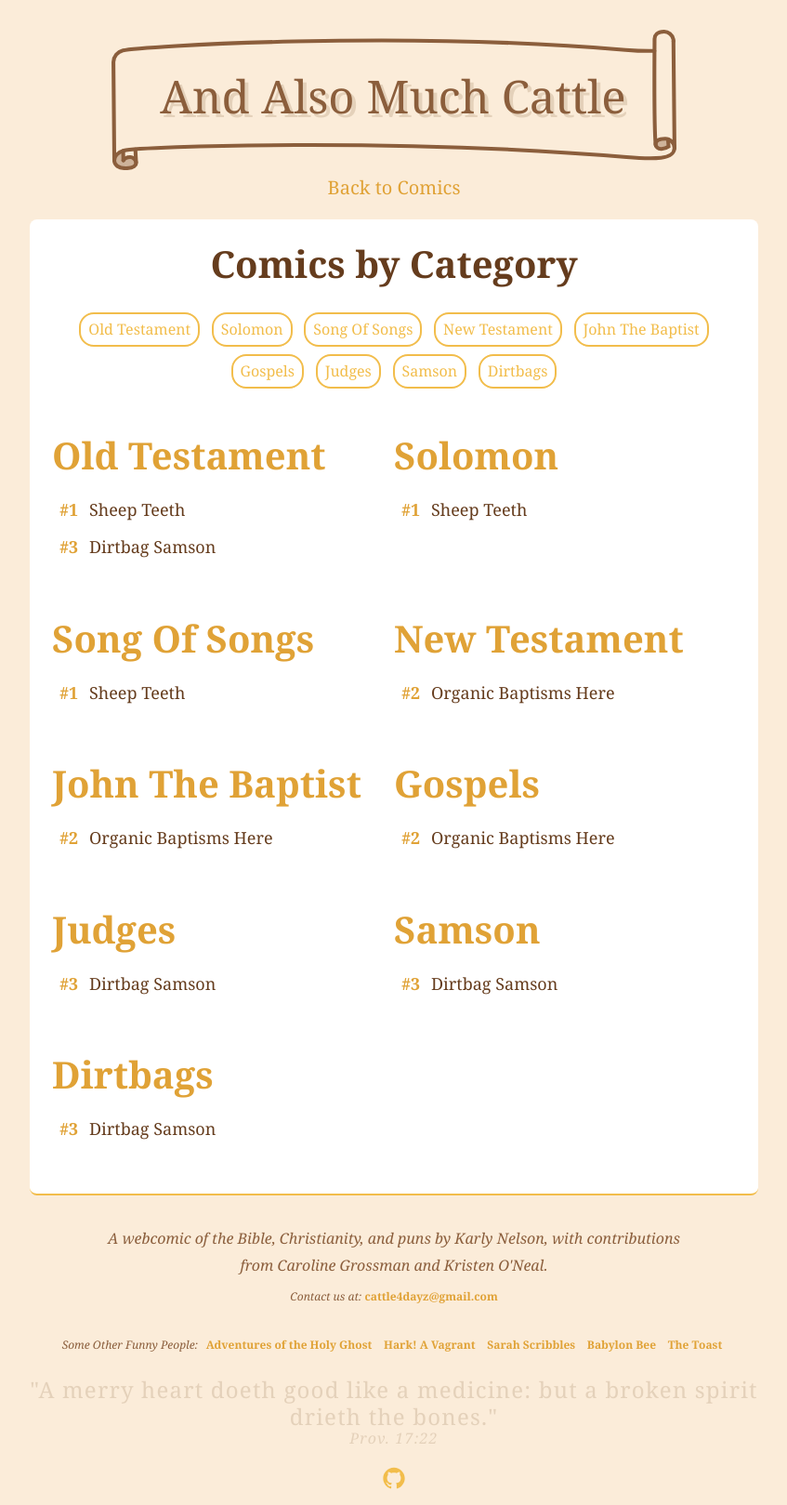
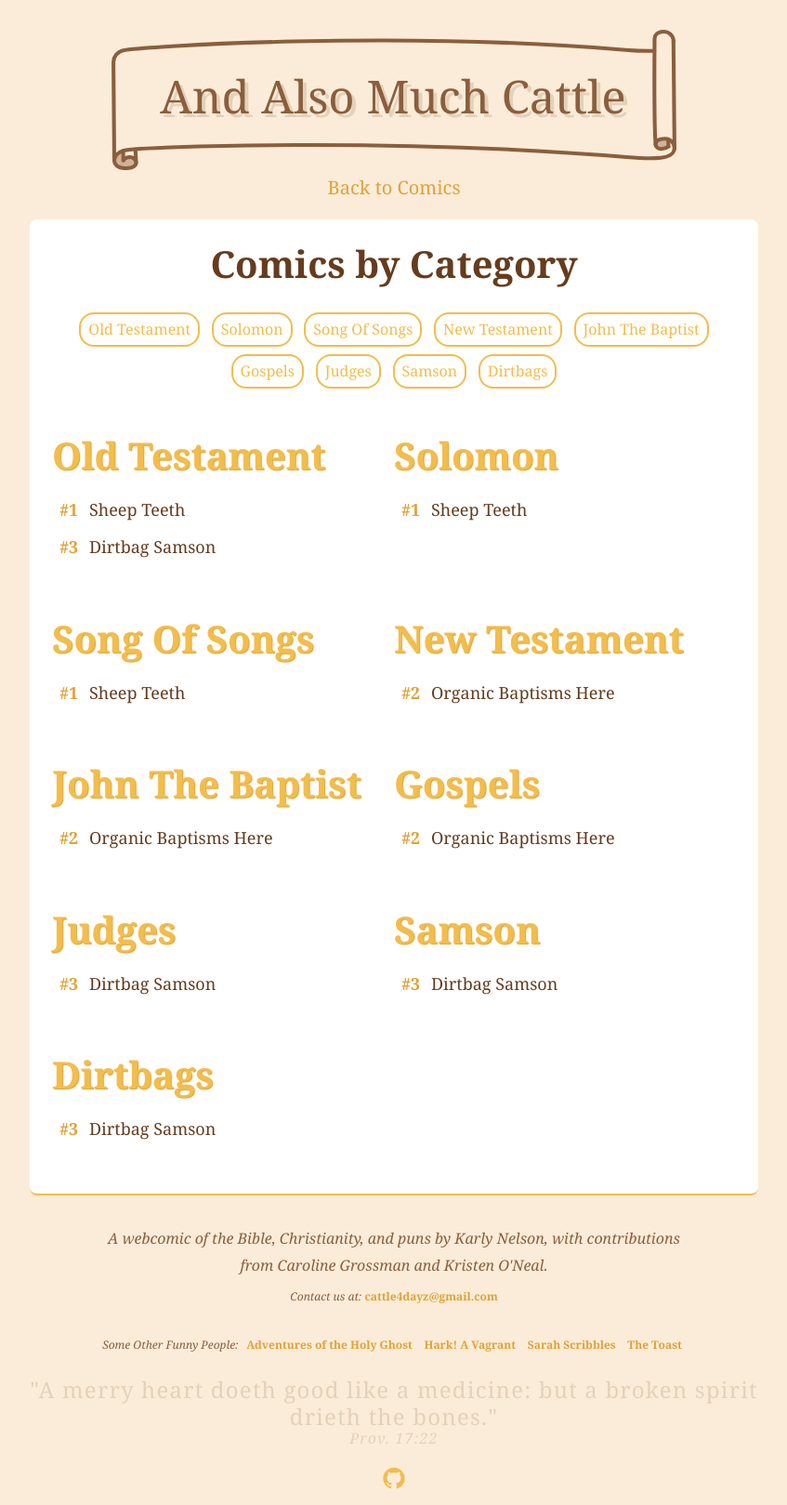
Before and after one commit to karlyanelson/andalsomuchcattle, a Jekyll site: the page built from pages/archive.html, in a window 1280 px wide. Shown: the whole page at 93% size, without its empty margins (216-1063 px from the left). Built offline with Jekyll 4.4.1, drawn with Linux system fonts in a browser that asks for light colours; some web fonts are replaced; comment, search, counter and statistics services are not loaded.

Commit message:
added drop cap fanciness

```diff
--- a/_includes/footer.html
+++ b/_includes/footer.html
@@ -11,7 +11,6 @@
       <li><a href="http://adventuresoftheholyghost.tumblr.com" target="_blank">Adventures of the Holy Ghost</a></li>
       <li><a href="http://www.harkavagrant.com" target="_blank">Hark! A Vagrant</a></li>
       <li><a href="http://www.gocomics.com/sarahs-scribbles/" target="_blank">Sarah Scribbles</a></li>
-      <li><a href="http://babylonbee.com" target="_blank">Babylon Bee</a></li>
       <li><a href="http://the-toast.net/series/two-monks-inventing-things/" target="_blank">The Toast</a></li>
     </ul>
   </div>
--- a/_sass/components/archive/_categories.scss
+++ b/_sass/components/archive/_categories.scss
@@ -19,7 +19,8 @@
 
 .category-section-header{
   text-transform: capitalize;
-  color: $gold;
+  color: $light-gold;
+  text-shadow: 1px 1px 1px $gold;
 }
 
 .category-post-list {
--- a/_sass/components/posts/_posts.scss
+++ b/_sass/components/posts/_posts.scss
@@ -83,22 +83,18 @@
   min-height: 4.5rem + $space-xxlg;
 }
 
-.post-tags{
-  margin: $space-reg 0;
-  padding: 0 $space-md;
-}
-
 .post-description-text{
   padding: $space-sm $space-md;
 
   //drop caps
   p:first-of-type:first-letter {
     float: left;
-    color: $gold;
-    font-family: $font-family-gothic;
+    color: $light-gold;
+    text-shadow: 1px 1px 1px $gold;
+    font-family: $font-family-drop-cap;
     font-style: normal;
-    font-size: 4.5em;
-    line-height: 1;
+    font-size: 4.75em;
+    line-height: 70px;
     padding-top: $space-xsm;
     padding-right: $space-sm;
     padding-left: $space-xsm;
@@ -108,6 +104,12 @@
     @extend .link;
   }
 }
+
+.post-tags{
+  margin: $space-reg 0;
+  padding: 0 $space-md;
+}
+
 
 .post-content{
   position: relative;
--- a/_sass/globals/_fonts.scss
+++ b/_sass/globals/_fonts.scss
@@ -6,3 +6,6 @@
 
 //Gothic Blackletter
 @import url(https://fonts.googleapis.com/css?family=Pirata+One);
+
+//Drop Caps
+@import url(https://fonts.googleapis.com/css?family=UnifrakturMaguntia);
--- a/_sass/globals/variables/_fonts.scss
+++ b/_sass/globals/variables/_fonts.scss
@@ -6,9 +6,12 @@
 
 $font-family-gothic: 'Pirata One', Georgia, Times New Roman, serif;
 
+$font-family-drop-cap: 'UnifrakturMaguntia', Georgia, Times New Roman, serif;
+
 $font-family-serif: 'Droid Serif', Georgia, Times New Roman, serif;
 $serif-italic: 400i;
 $serif-bold: 700;
+
 
 $font-size-xsm: .75rem !default;
 $font-size-sm: 1rem !default;
--- a/pages/archive.html
+++ b/pages/archive.html
@@ -4,12 +4,12 @@
 permalink: /archive/
 ---
 <div class="category-list">
-  {% for tag in site.categories %}
+  {% for tag in site.categories | sort %}
   <a href="#{{ tag[0] | slugify }}" class="category-list-item">{{ tag[0] }}</a>
   {% endfor %}
 </div>
 <div class="category-sections-wrapper">
-  {% for tag in site.categories %}
+  {% for tag in site.categories | sort %}
   <div class="category-section">
     <h3 id="{{ tag[0] | slugify }}" class="category-section-header">{{ tag[0] }}</h3>
     <ul class="category-post-list">
```
